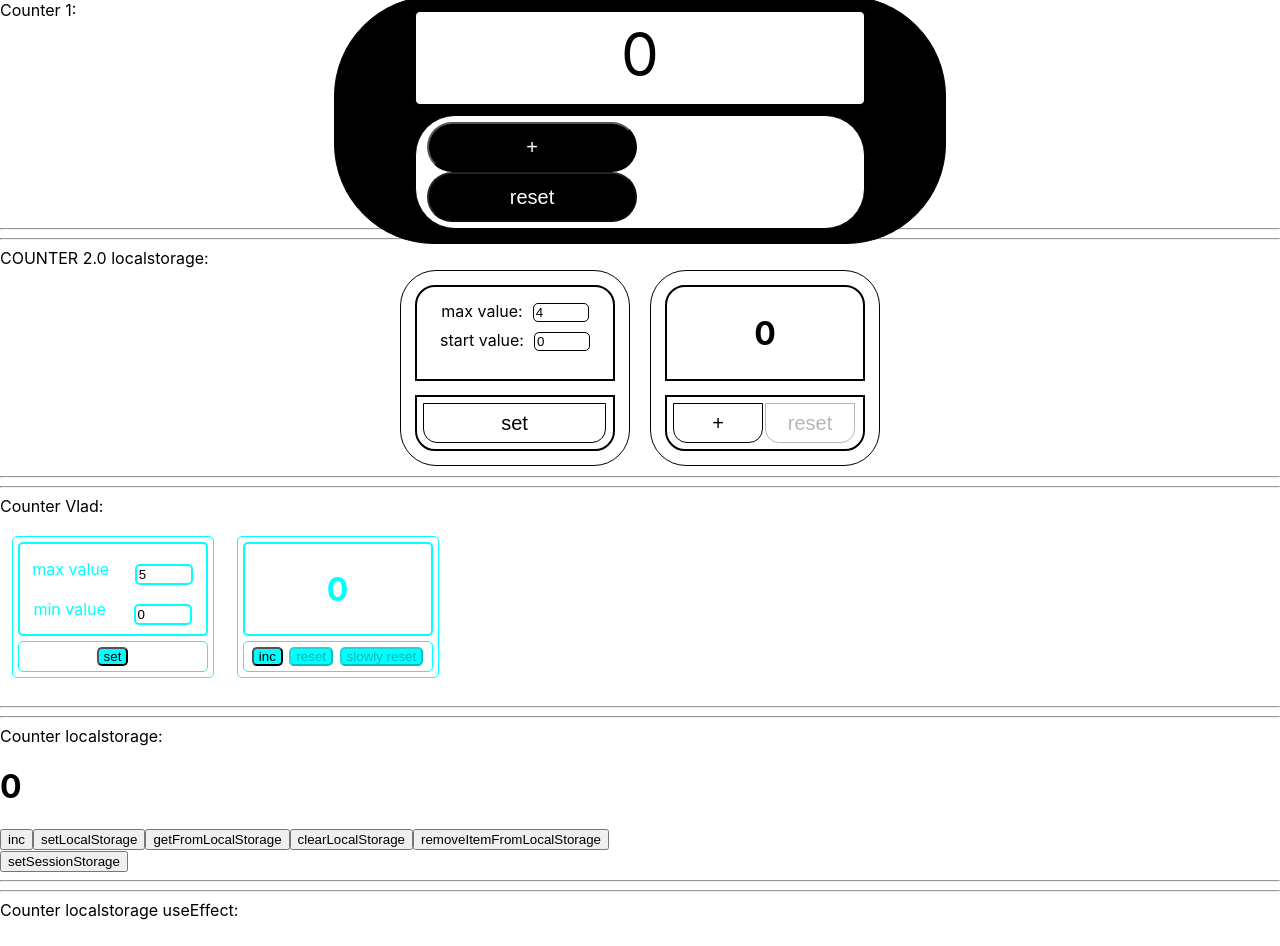
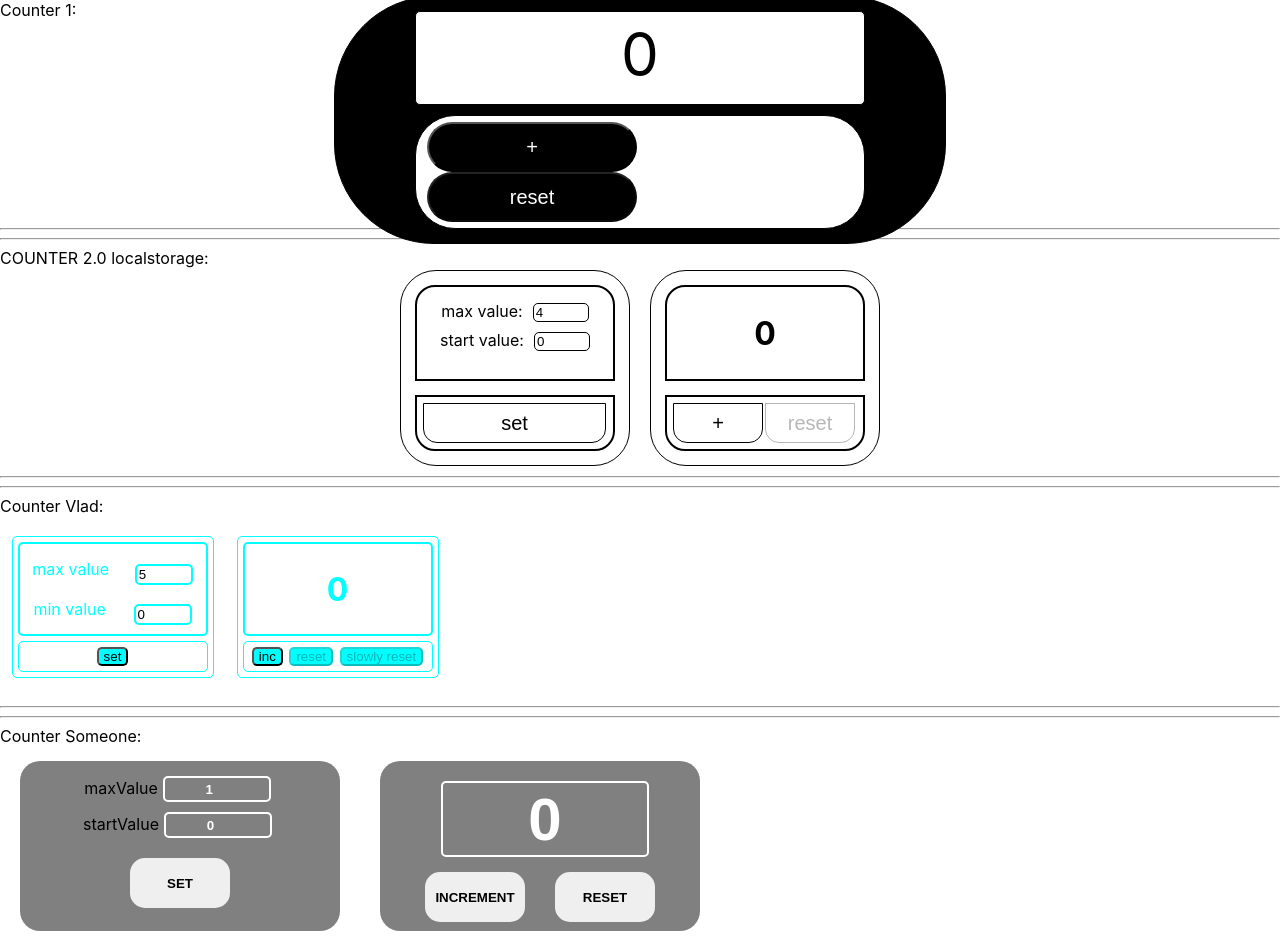
Before and after one commit to maximkuznecovv/Counter, a React (Create React App) app: page / in a window 1280 px wide. Shown: the top 946 px of the page. Built offline with nearby package versions, Linux system fonts and the light colour scheme.

Commit message:
Counter Someone

```diff
--- a/src/App/App.tsx
+++ b/src/App/App.tsx
@@ -5,6 +5,7 @@ import {Counter_1} from "../Counter_1/Counter_1";
 import "./App.css"
 import {Counter_2} from "../Counter_2_localstorage/Counter_2";
 import {Counter_Vlad} from "../Count Else/Counter_Vlad/Counter_Vlad";
+import App_someone from "../Count Else/Counter_someone/App";
 
 function App() {
 
@@ -22,6 +23,10 @@ function App() {
             <Counter_Vlad/>
             <hr/>
             <hr/>
+            <div>Counter Someone:</div>
+            <App_someone/>
+            <hr/>
+            <hr/>
             <div>Counter localstorage:</div>
             <Counter_localstorage/>
             <hr/>
--- /dev/null
+++ b/src/Count Else/Counter_someone/App.css
@@ -0,0 +1,20 @@
+.App {
+    display: flex;
+    /*height: 100vh;*/
+    height: 200px;
+    /*justify-content: space-evenly;*/
+    align-items: center;
+    /*background-color: black;*/
+}
+
+.container1, .container2 {
+    margin: 20px ;
+    height: 150px;
+    justify-self: center;
+    width: 300px;
+    text-align: center;
+    background-color: gray;
+    padding: 10px;
+    /*border: 5px solid black;*/
+    border-radius: 20px;
+}
--- /dev/null
+++ b/src/Count Else/Counter_someone/App.tsx
@@ -0,0 +1,88 @@
+import React, {useState} from 'react';
+import './App.css';
+import {Settings} from "./components/Settings/Settings";
+import {Counter} from "./components/Counter/Counter";
+import {Button} from "./components/Buttons/Button";
+
+export function App_someone() {
+
+    const [count, setCount] = useState<number>(0)
+    const [maxValue, setMaxValue] = useState<number>(1)
+    const [startValue, setStartValue] = useState<number>(0)
+    const [settings, setSettings] = useState<boolean>(false)
+    const [error, setError] = useState<string>('')
+
+    const changeCount = () => {
+        if (count < maxValue) {
+            setCount(count + 1)
+        } else {
+            setError('Max')
+        }
+    }
+
+    const resetCount = () => {
+        setCount(startValue)
+        setError('')
+    }
+
+    const changeMaxValue = (value: number) => {
+        if (value <= startValue || value < 0) {
+            setError('Incorrect');
+        } else {
+            setError('');
+        }
+        setMaxValue(value);
+    }
+
+    const changeStartValue = (value: number) => {
+        if (value >= maxValue || value < 0) {
+            setError('Incorrect')
+        } else {
+            setError('');
+        }
+        setStartValue(value);
+        setCount(startValue);
+    }
+    const onSettings = (value: boolean) => {
+        setSettings(value);
+    }
+
+    return (
+        <div className="App">
+            <div className="container1">
+                <Settings
+                    changeStartValue={changeStartValue}
+                    changeMaxValue={changeMaxValue}
+                    startValue={startValue}
+                    maxValue={maxValue}
+                    onSettings={onSettings}
+                    error={error}
+                />
+            </div>
+            <div className="container2">
+                <Counter
+                    count={count}
+                    maxValue={maxValue}
+                    settings={settings}
+                />
+                <Button
+                    name={'increment'}
+                    count={count}
+                    callback={changeCount}
+                    maxValue={maxValue}
+                    settings={settings}
+                    disabled={error === 'Max'}
+                />
+                <Button
+                    name={'reset'}
+                    count={count}
+                    callback={resetCount}
+                    startValue={startValue}
+                    settings={settings}
+                />
+            </div>
+        </div>
+    )
+}
+
+export default App_someone;
--- /dev/null
+++ b/src/Count Else/Counter_someone/components/Buttons/Button.module.css
@@ -0,0 +1,30 @@
+.button {
+    border-radius: 15px;
+    width: 100px;
+    height: 50px;
+    /*line-height: 5rem;*/
+    border: none;
+    /*font-size: 1.2rem;*/
+    /*font-size: 16px;*/
+    font-weight: 700;
+    text-transform: uppercase;
+    cursor: pointer;
+    display: inline-block;
+    text-align: center;
+    margin: 15px;
+}
+
+.disable {
+    border-radius: 15px;
+    width: 170px;
+    line-height: 5rem;
+    border: none;
+    font-size: 1.2rem;
+    font-weight: 700;
+    text-transform: uppercase;
+    cursor: pointer;
+    display: inline-block;
+    text-align: center;
+    margin: 15px;
+    overflow: hidden;
+}
--- /dev/null
+++ b/src/Count Else/Counter_someone/components/Buttons/Button.tsx
@@ -0,0 +1,27 @@
+import style from './Button.module.css';
+
+type PropsType = {
+    callback: () => void
+    count?: number
+    maxValue?: number
+    startValue?: number
+    settings?: boolean
+    name: string
+    error?: string
+    disabled?: boolean
+}
+
+export const Button = (props: PropsType) => {
+
+    const styleBtnValue = props.count === props.maxValue && props.count === props.startValue && props.settings ? style.disable : style.button
+
+    return (
+        <button
+            className={styleBtnValue}
+            onClick={props.callback}
+            disabled={props.disabled}
+        >
+            {props.name}
+        </button>
+    )
+}
--- /dev/null
+++ b/src/Count Else/Counter_someone/components/Counter/Counter.tsx
@@ -0,0 +1,20 @@
+import React from 'react';
+import {Display} from "./Display/Display";
+
+type PropsType = {
+    count: number
+    maxValue: number
+    settings: boolean
+}
+
+export const Counter = (props: PropsType) => {
+    return (
+        <div>
+            <Display
+                count={props.count}
+                maxValue={props.maxValue}
+                settings={props.settings}
+            />
+        </div>
+    )
+}
--- /dev/null
+++ b/src/Count Else/Counter_someone/components/Counter/Display/Display.module.css
@@ -0,0 +1,25 @@
+.display {
+    background-color: gray;
+    border: 2px solid white;
+    height: 70px;
+    width: 200px;
+    border-radius: 5px;
+    text-align: center;
+    font-size: 60px;
+    color: white;
+    font-weight: bold;
+    outline: 0;
+}
+
+.error_message {
+    background-color: gray;
+    border: 2px solid red;
+    height: 70px;
+    width: 200px;
+    border-radius: 5px;
+    text-align: center;
+    font-size: 60px;
+    color: red;
+    font-weight: bold;
+    outline: 0;
+}
--- /dev/null
+++ b/src/Count Else/Counter_someone/components/Counter/Display/Display.tsx
@@ -0,0 +1,20 @@
+import style from './Display.module.css';
+
+type PropsType = {
+    count: number
+    maxValue: number
+    settings: boolean
+}
+
+export const Display = (props: PropsType) => {
+
+    const errorMessage = props.count === props.maxValue ? style.display && style.error_message : style.display
+    const value = props.settings ? 'enter value' : props.count
+    const classNameValue = props.settings ? style.display : errorMessage
+
+    return (
+        <div>
+            <input value={value} className={classNameValue}/>
+        </div>
+    )
+}
--- /dev/null
+++ b/src/Count Else/Counter_someone/components/Settings/Input/Input.tsx
@@ -0,0 +1,24 @@
+import {ChangeEvent} from 'react';
+
+type PropsType = {
+    name: string
+    type: string
+    className: any
+    value: number
+    callback: (event: ChangeEvent<HTMLInputElement>) => void
+}
+
+export const Input = (props: PropsType) => {
+
+    return (
+        <div>
+            <span>{props.name}</span>
+            <span><input
+                type={props.type}
+                className={props.className}
+                value={props.value}
+                onChange={props.callback}
+            /></span>
+        </div>
+    )
+}
--- /dev/null
+++ b/src/Count Else/Counter_someone/components/Settings/Settings.module.css
@@ -0,0 +1,29 @@
+
+.set_input {
+    margin: 5px;
+    background-color: gray;
+    border: 2px solid white;
+    height: 20px;
+    /*width: 30vh;*/
+    width: 100px;
+    border-radius: 5px;
+    text-align: center;
+    /*font-size: 30px;*/
+    color: white;
+    font-weight: bold;
+    outline: 0;
+}
+
+.error {
+    margin: 5px;
+    background-color: hotpink;
+    border: 2px solid red;
+    height: 20px;
+    width: 100px;
+    border-radius: 5px;
+    text-align: center;
+    /*font-size: 30px;*/
+    color: red;
+    font-weight: bold;
+    outline: 0;
+}
--- /dev/null
+++ b/src/Count Else/Counter_someone/components/Settings/Settings.tsx
@@ -0,0 +1,79 @@
+import React, {ChangeEvent, useEffect, useState} from 'react';
+import style from './Settings.module.css'
+import {Button} from '../Buttons/Button';
+import {Input} from "./Input/Input";
+
+type PropsType = {
+    changeStartValue: (value: number) => void
+    changeMaxValue: (value: number) => void
+    startValue: number
+    maxValue: number
+    onSettings: (value: boolean) => void
+    error: string
+}
+
+export const Settings = (props: PropsType) => {
+
+    const [localMaxValue, setLocalMaxValue] = useState<number>(props.maxValue)
+    const [localStartValue, setLocalStartValue] = useState<number>(props.startValue)
+
+    const startValueHandler = (event: ChangeEvent<HTMLInputElement>) => {
+        props.changeStartValue(parseInt(event.currentTarget.value))
+        props.onSettings(true)
+    }
+
+    const maxValueHandler = (event: ChangeEvent<HTMLInputElement>) => {
+        props.changeMaxValue(parseInt(event.currentTarget.value))
+        props.onSettings(true)
+    }
+
+    const addLocalStorageValues = (startValue: number, maxValue: number) => {
+        setLocalStartValue(startValue)
+        setLocalMaxValue(maxValue)
+    }
+
+    useEffect(() => {
+        setStorageValues()
+    }, [localStartValue])
+
+    const setStorageValues = () => {
+        localStorage.setItem('counterMaxValue', JSON.stringify(localMaxValue))
+        localStorage.setItem('counterStartValue', JSON.stringify(localStartValue))
+    }
+
+    const onClickSetBtnHandler = () => {
+        props.changeStartValue(props.startValue)
+        addLocalStorageValues(props.startValue, props.maxValue)
+        props.onSettings(false)
+    }
+
+    let inputClass = props.error ? style.error : style.set_input
+
+    return (
+        <div>
+            <div>
+                <Input
+                    name={'maxValue'}
+                    type={'number'}
+                    className={inputClass}
+                    value={props.maxValue}
+                    callback={maxValueHandler}
+                />
+                <Input
+                    name={'startValue'}
+                    type={'number'}
+                    className={inputClass}
+                    value={props.startValue}
+                    callback={startValueHandler}
+                />
+            </div>
+            <div>
+                <Button
+                    callback={onClickSetBtnHandler}
+                    name={'set'}
+                    disabled={props.error === 'Incorrect'}
+                />
+            </div>
+        </div>
+    )
+}
```
Also changed, not shown: src/Count Else/Counter_someone/components/Counter/Counter.module.css (added).
